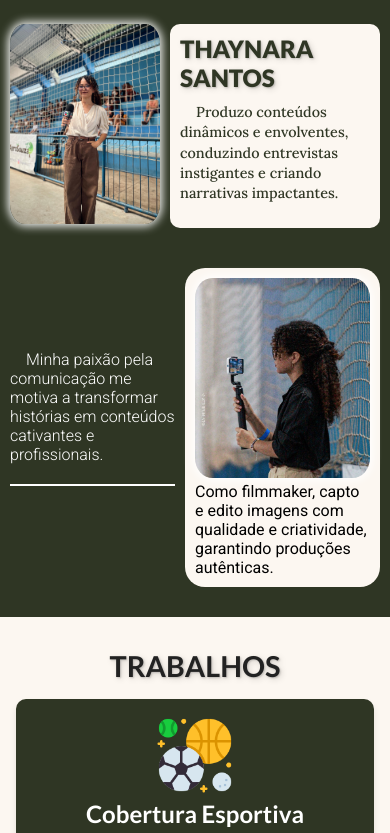
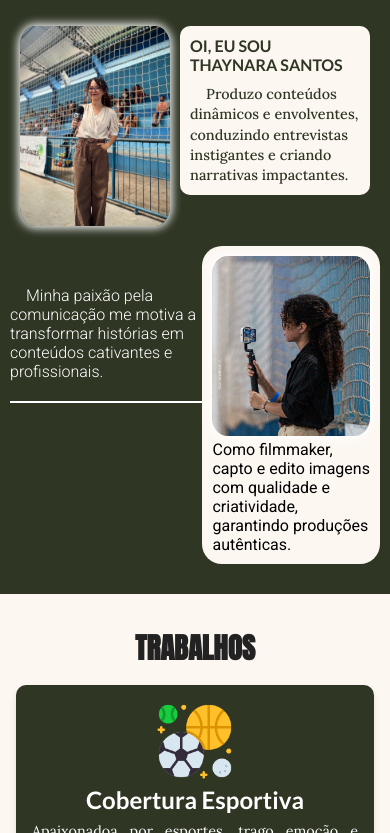
Before and after one commit to jobsonjuniorr/thayportifolio, a plain HTML site: page index.html in a window 390 px wide. Shown: the part 185-1018 px from the top of the page. Drawn offline with nearby package versions, Linux system fonts and the light colour scheme; a web font is replaced by a local one.

Commit message:
Style changes in about

```diff
--- a/assets/css/style.css
+++ b/assets/css/style.css
@@ -1,5 +1,5 @@
 :root {
-    --background: rgb(47, 54, 36);
+    --background: rgb(47, 54, 36) ;
     --card: #FCF7F1;
     --color3: #3A4C56;
     --title: #222;
@@ -7,6 +7,7 @@
     --paragraphWhite: #fff;
     --paragraph: #0c0c0c;
     --fontcolor: #222;
+    --azul:#3a4c56;
 
     --textHeadle: #FFD700;
     --buttonHover: rgba(47, 54, 36, 0.673);
@@ -270,7 +271,7 @@ body {
 }
 
 .about {
-    height: 180vh;
+    height: 100vh;
     display: flex;
     align-items: center;
     justify-content: center;
@@ -281,7 +282,7 @@ body {
     display: flex;
     align-items: center;
     justify-content: center;
-    width: 80%;
+    width: 100%;
     gap: 40px;
     height: auto;
     flex-wrap: wrap;
@@ -290,19 +291,25 @@ body {
 
 .title-about {
     margin-top: 4.5rem;
-    width: 75%;
+    width: 100%;
+    background-color: var(--card);
+    padding: 10px;
 }
 
 .title-about h1 {
-    color: var(--titleWhite);
-    font-size: 2.8rem;
+    color: var(--fontcolor);
+    font-size: 3.5rem;
+    font-family: "Anton",sans-serif;
+    line-height: 0.8;
+    text-align: center;
 }
 
 .title-about strong {
-    color: var(--titleWhite);
+    color: var(--fontcolor);
     font-weight: 200;
-    font-size: 3rem;
+    font-size: 2.2rem;
     border-bottom: 2px solid var(--titleWhite);
+    font-family: "Dancing Script", sans-serif;
 }
 
 .about-box {
@@ -310,18 +317,26 @@ body {
     justify-content: center;
     gap: 20px;
 }
-
+.about-box-ajuste {
+    display: flex;
+}
 .about-box-last {
     display: flex;
     gap: 20px;
 }
 
 .about-box-text {
-    max-height: 150px;
+    max-height: 100%;
     max-width: 500px;
     animation: move 1s ease-in-out;
-}
-
+    display: flex;
+    align-items: end;
+}
+.about-text-aling{
+    display: flex;
+    flex-direction:column;
+    gap: 20px;
+}
 .about-img-last {
     background-color: var(--card);
     padding: 10px;
@@ -330,7 +345,7 @@ body {
 }
 
 .about-img-last img {
-    max-height: 300px;
+    max-height: 280px;
     border-radius: 10%;
     transition: transform 0.5s ease-in-out, box-shadow 0.5s ease-in-out;
     box-shadow: 0px 0px 10px 2px var(--titleWhite);
@@ -343,12 +358,13 @@ body {
 
 .about-box-text p {
     color: var(--paragraphWhite);
-    font-size: 1.5rem;
+    font-size: 1.2rem;
     font-weight: 300;
     border-bottom: 2px solid var(--titleWhite);
     padding-bottom: 20px;
     text-align: start;
     text-indent: 1rem;
+
 }
 
 .about-img img {
@@ -364,23 +380,19 @@ body {
 }
 
 .about-text {
-    max-width: 500px;
+    width: 350px;
     padding: 10px;
     animation: moveLeft 1s ease-in-out;
     background-color: var(--card);
     border-radius: 10px;
-    max-height: 350px;
+    max-height: 300px;
 }
 
 .about-text h3 {
     color: var(--background);
     margin-bottom: 10px;
-    font-size: 3rem;
-    font-family: "Lato", sans-serif;
-    text-shadow:
-        1px 1px 2px rgba(0, 0, 0, 0.2),
-        2px 2px 6px rgba(0, 0, 0, 0.15);
-    font-weight: 800;
+    font-size: 1.8rem;
+    font-family: "Anton", sans-serif;
 }
 
 .about-text p {
@@ -393,7 +405,9 @@ body {
     max-width: 400px;
     text-indent: 1rem;
 }
-
+.about-box-text-mobile{
+    display: none;
+}
 @media (min-width:769px) and (max-width: 1224px) {
     .about {
         height: auto;
@@ -632,24 +646,24 @@ body {
         height: auto;
         flex-wrap: wrap;
         flex-direction: column;
+        align-items: stretch;
     }
 
     .title-about {
         margin-top: 1rem;
         width: 100%;
-        text-align: start;
+        max-width: 100%;
+
     }
 
     .title-about h1 {
-        color: var(--titleWhite);
-        font-size: 1.8rem;
-
+        font-size: 2rem;
+        color: var(--fontcolor);
     }
 
     .title-about strong {
-        color: var(--titleWhite);
         font-weight: 200;
-        font-size: 2rem;
+        font-size: 1.6rem;
         border-bottom: 2px solid var(--titleWhite);
     }
 
@@ -659,52 +673,60 @@ body {
         gap: 10px;
         width: 100%;
     }
-
+    .about-box-ajuste {
+        display: flex;
+        flex-direction: column;
+    }
+
+    .about-box-text-mobile{
+        max-height: 300px;
+        display: flex;
+        align-items: center;
+        justify-content: center;
+    }
     .about-text {
-        max-width: 500px;
+        max-width: 190px;
         padding: 10px;
         animation: moveLeft 1s ease-in-out;
         background-color: var(--card);
         border-radius: 10px;
-        max-height: 350px;
+        max-height: 300px;
     }
 
     .about-text h3 {
         color: var(--background);
         margin-bottom: 10px;
-        font-size: 1.5rem;
+        font-size: 1rem;
         font-family: "Lato", sans-serif;
-        text-shadow:
-            1px 1px 2px rgba(0, 0, 0, 0.2),
-            2px 2px 6px rgba(0, 0, 0, 0.15);
         text-align: start;
+        width: 170px;
     }
 
     .about-text p {
         color: var(--background);
-        font-size: 1.1rem;
+        font-size: 1rem;
         line-height: 1.4;
         text-align: start;
         font-family: "Lora", sans-serif;
         font-weight: 500;
-        max-width: 200px;
-        text-indent: 1rem;
+        max-width: 170px;
+        text-indent:1rem;
     }
 
     .about-box-last {
         display: flex;
-        gap: 10px;
-        width: 100%;
+        align-items: start;
+        gap: 0px;
+        width: 100%;
+        margin-top: 1rem;
+        padding: 0px;
     }
 
     .about-box-text {
-        max-height: 300px;
-        display: flex;
-        align-items: center;
-        justify-content: center;
-    }
-
-    .about-box-text p {
+        display: none;
+    }
+
+    .about-box-text-mobile p {
         color: var(--paragraphWhite);
         font-size: 1rem;
         font-weight: 300;
@@ -712,6 +734,7 @@ body {
         padding-bottom: 20px;
         text-align: start;
         text-indent: 1rem;
+        margin-top: 2.5rem;
     }
 
     .about-img-last {
@@ -721,7 +744,7 @@ body {
     }
 
     .about-img-last img {
-        max-height: 200px;
+        max-height: 180px;
         border-radius: 10%;
         transition: transform 0.5s ease-in-out, box-shadow 0.5s ease-in-out;
         animation: move 1s ease-in-out;
@@ -729,14 +752,13 @@ body {
     }
 
     .about-img-last p {
-        max-width: 250px;
         text-align: start;
-    }
-
+        font-size: 1rem;
+        max-width: 190px;
+    }
     .about {
         height: 100%;
     }
-
     .about-img img {
         max-height: 200px;
     }
@@ -745,9 +767,6 @@ body {
         font-size: 0.9rem;
     }
 
-    .socialMedia-icons {
-        max-height: 35px;
-    }
 }
 
 .working {
@@ -772,10 +791,7 @@ body {
     font-size: 2.5rem;
     text-align: start;
     margin-bottom: 1rem;
-    font-family: "Lato", sans-serif;
-    text-shadow:
-        1px 1px 2px rgba(0, 0, 0, 0.2),
-        2px 2px 6px rgba(0, 0, 0, 0.15);
+    font-family: "Anton", sans-serif;
 }
 
 .categories {
@@ -1148,7 +1164,8 @@ body {
     margin-bottom: 1%;
     font-size: 2.5rem;
     margin-left: 1rem;
-    font-family: "Lato", sans-serif;
+    font-family: "Anton", sans-serif;
+
 }
 
 .feedback-container-main {
@@ -1451,12 +1468,14 @@ body {
     color: var(--title);
     margin-bottom: 1%;
     font-size: 2.5rem;
-    font-family: "Lato", sans-serif;
+    font-family: "Anton", sans-serif;
     margin-left: 1rem;
 }
 
 .text-contact strong {
     color: var(--textHeadle);
+    font-family: "Anton", sans-serif;
+
 }
 
 form {
--- a/index.html
+++ b/index.html
@@ -9,9 +9,8 @@
     <link rel="stylesheet" href="assets/css/style.css">
     <link rel="preconnect" href="https://fonts.googleapis.com">
     <link rel="preconnect" href="https://fonts.gstatic.com" crossorigin>
-    <link
-        href="https://fonts.googleapis.com/css2?family=Lato:ital,wght@0,100;0,300;0,400;0,700;0,900;1,100;1,300;1,400;1,700;1,900&family=Lora:ital,wght@0,400..700;1,400..700&family=Playfair+Display:ital,wght@0,400..900;1,400..900&family=Roboto:ital,wght@0,100..900;1,100..900&display=swap"
-        rel="stylesheet">
+    <link href="https://fonts.googleapis.com/css2?family=Anton&family=Dancing+Script:wght@400..700&family=Lato:ital,wght@0,100;0,300;0,400;0,700;0,900;1,100;1,300;1,400;1,700;1,900&family=Lora:ital,wght@0,400..700;1,400..700&family=Playfair+Display:ital,wght@0,400..900;1,400..900&family=Roboto:ital,wght@0,100..900;1,100..900&display=swap" rel="stylesheet">
+
     <link rel="stylesheet"
         href="https://fonts.googleapis.com/css2?family=Material+Symbols+Outlined:opsz,wght,FILL,GRAD@20..48,100..700,0..1,-50..200&icon_names=menu" />
 </head>
@@ -41,27 +40,25 @@
                 <h1>
                     JORNALISMO <br>
                     <strong>
-                        INDEPENDENTE
+                        Independente
                     </strong>
                 </h1>
             </div>
 
+            <div class="about-box-ajuste">
                 <div class="about-box">
 
                     <div class="about-img">
                         <img class="about-image-firt" src="assets/images/img1.jpeg" alt="Foto-about">
                     </div>
 
+                   <div class="about-text-aling">
                     <div class="about-text">
-                    <h3>THAYNARA SANTOS</h3>
+                        <h3>OI, EU SOU THAYNARA SANTOS</h3>
                         <p>Produzo conteúdos dinâmicos e envolventes, conduzindo entrevistas instigantes e criando
                             narrativas impactantes.</p>
                     </div>
 
-            </div>
-
-
-            <div class="about-box-last">
                     <div class="about-box-text">
                         <p>
                             Minha paixão pela comunicação me motiva a transformar histórias em conteúdos cativantes e
@@ -69,13 +66,25 @@
 
                         </p>
                     </div>
+                   </div>
+                </div>
 
+
+                <div class="about-box-last">
+                    <div class="about-box-text-mobile">
+                        <p>
+                            Minha paixão pela comunicação me motiva a transformar histórias em conteúdos cativantes e
+                            profissionais.
+
+                        </p>
+                    </div>
                     <div class="about-img-last">
                         <img class="about-image" src="assets/images/img2.jpeg" alt="">
                         <p>Como filmmaker, capto e edito imagens com qualidade e criatividade, garantindo produções
                             autênticas.</p>
                     </div>
 
+                </div>
             </div>
 
         </div>
```
Lines whose indentation alone changed are shown as unchanged.
